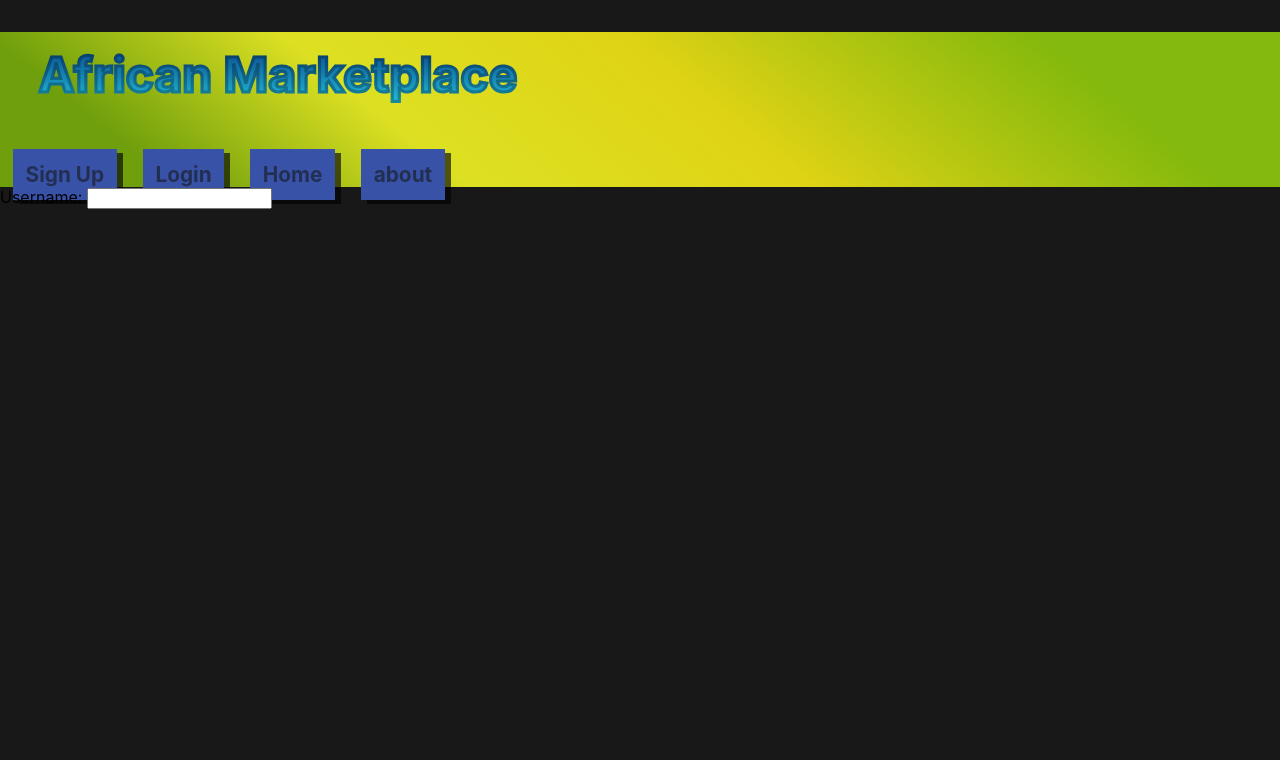
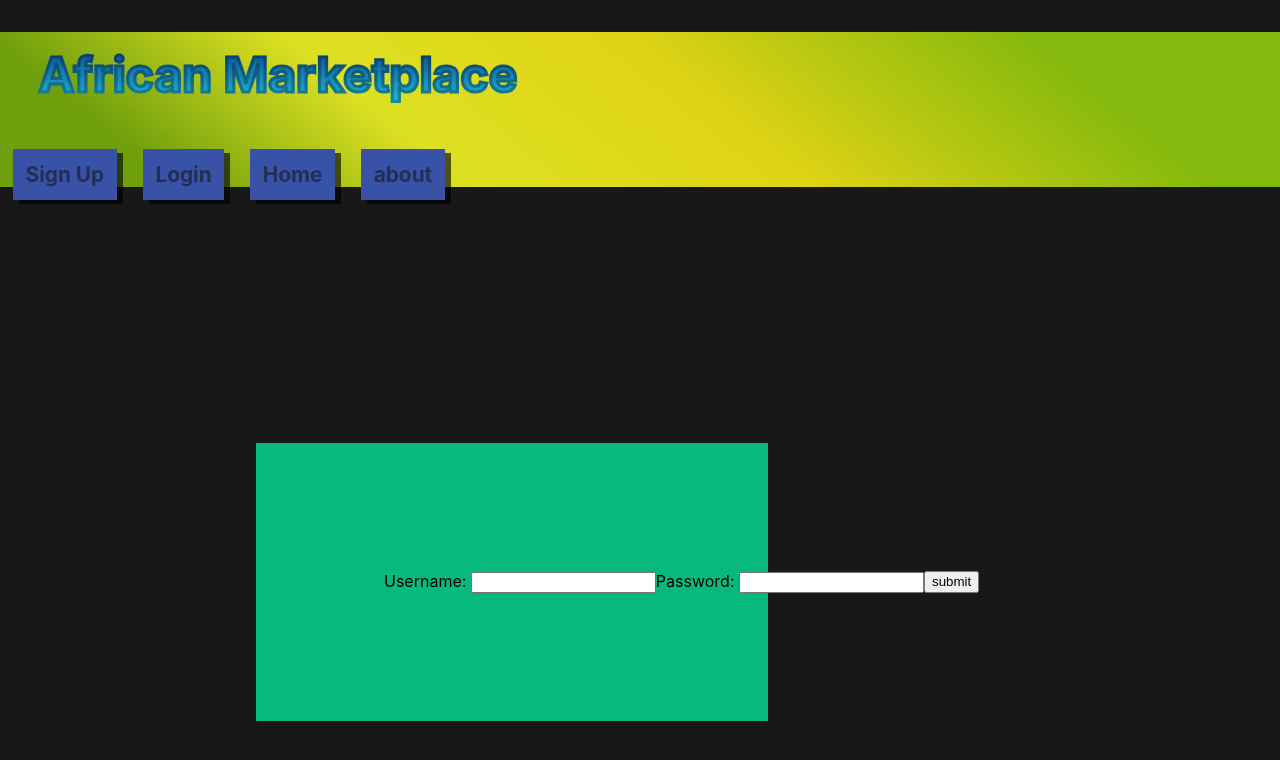
Before and after one commit to BW-African-Marketplace-7/frontend, a React (Create React App) app in the folder React App/: page /login in a window 1280 px wide. Shown: the top 760 px of the page. Built offline with nearby package versions, Linux system fonts and the light colour scheme.

Commit message:
setup login page and added logic for buttons when state is logged in still need api and otherwork

```diff
--- a/React App/src/App.css
+++ b/React App/src/App.css
@@ -26,3 +26,14 @@
     margin: 1%;
     background: rgb(56, 82, 168);
 }
+.login-form-holder{
+    width: 100%;
+    height: 40rem;
+}
+#login-form{
+    display: flex;
+    margin: 20%;
+    width: 20%;
+    padding: 10%;
+    background: rgba(0, 255, 170, 0.699);
+}
--- a/React App/src/App.js
+++ b/React App/src/App.js
@@ -13,7 +13,7 @@ function App() {
     password: ''
   }
   const [islogged,setLogged] = useState(false)
-  const [disable, setDisable] = useState(true)
+  const [disable, setDisable] = useState(false)/*for now set to true when fixed*/
   const [login,setLogin] = useState(loginDefault)
   const [serverRes, setRes] = useState([])
 
@@ -103,6 +103,22 @@ function App() {
                 value={login.username}
                 name='username'/>
               </label>
+              <label>
+              Password:&nbsp;
+                <input
+                id='password'
+                type='password'
+                onChange={onUpdate}
+                value={login.password}
+                name='password'/>
+              </label>
+              <input
+              className='sub'
+              name='sub'
+              type='submit'
+              value='submit'
+              id='login-button'
+              disabled={disable}/>
             </form>
           </div>
         </Route>
```
